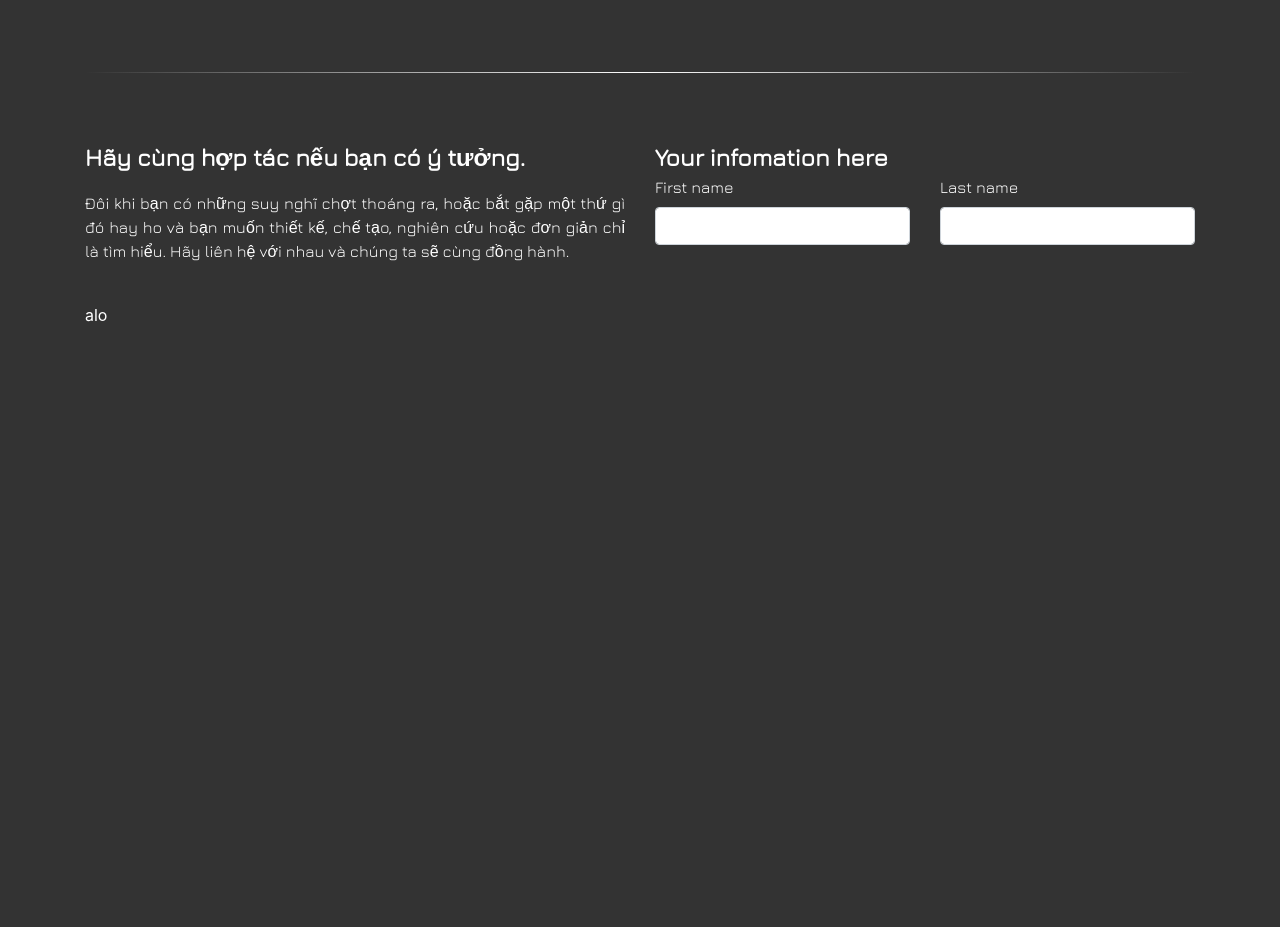
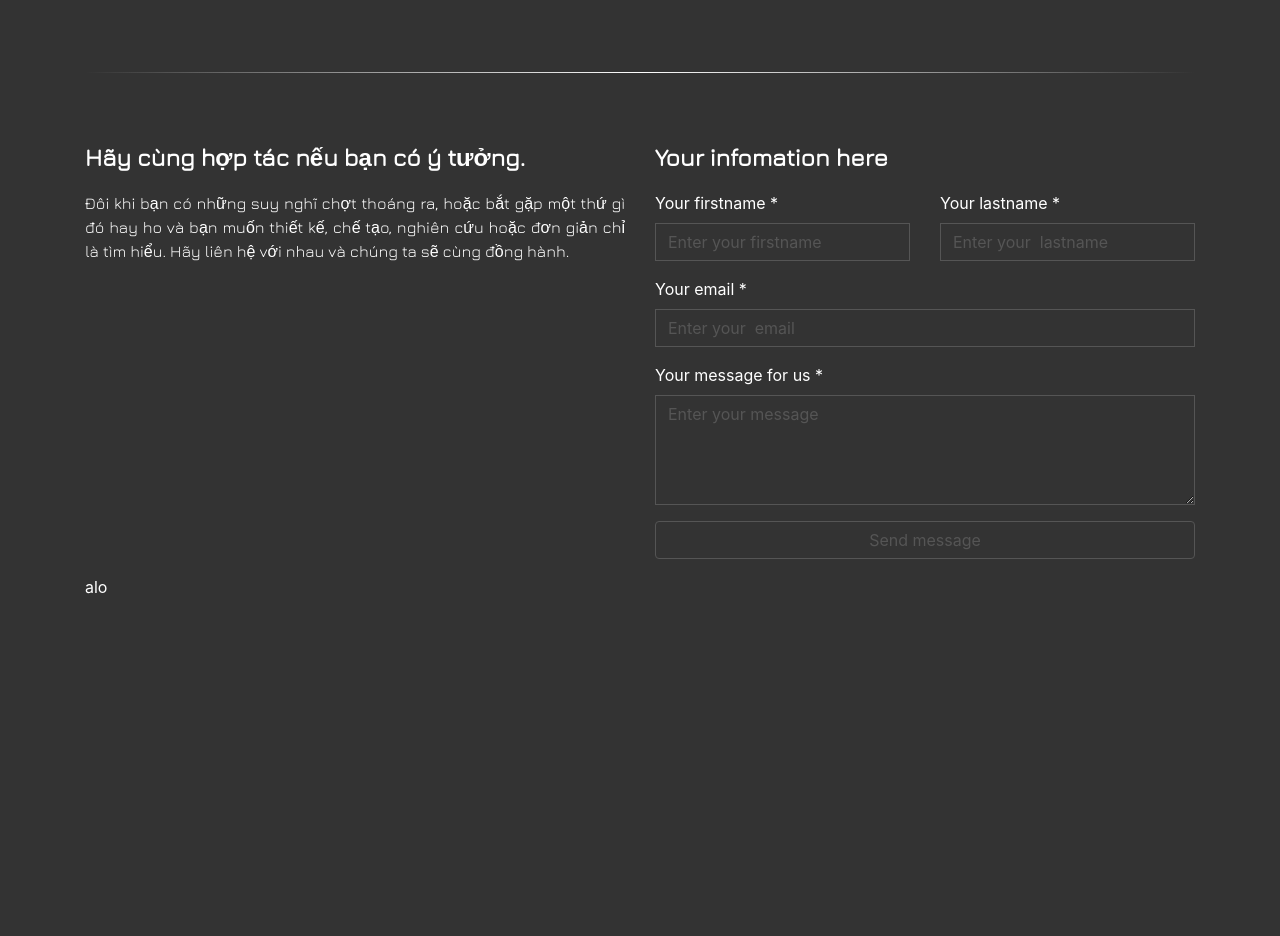
Before and after one commit to trinhphuocbinh1993/learnCss, a plain HTML site: page index.html in a window 1280 px wide. Shown: the part 6240-7176 px from the top of the page. Drawn offline with nearby package versions, Linux system fonts and the light colour scheme; some packages are replaced by stand-ins of ours; a script that the page names is missing; a web font is replaced by a local one.

Commit message:
changes styles input of contact part

```diff
--- a/assets/style2.css
+++ b/assets/style2.css
@@ -142,4 +142,26 @@ margin-bottom: 30px;
         filter: none;
         -webkit-filter: none;
       }
-    /* for */
+    /* for contact*/
+    .form-control {
+        padding: .375rem .75rem;
+        font-size: 1rem;
+        line-height: 1.5;
+        color: white;
+        background-color: #333;
+        border: 1px solid #555;
+        border-radius: 0rem;
+    }
+    .form-control::placeholder {
+
+        color: #555;
+
+    }
+    .btn-outline-secondary{
+        color: #555;
+        border-color: #555;
+    }
+    .btn-outline-secondary:hover{
+        border-color: white;
+        background-color: #555;
+    }
--- a/index.html
+++ b/index.html
@@ -518,35 +518,51 @@
                                         </p>
                                     </p>
                                 </div>
-
                                 <div class="col-md-6">
-                                    <div style="margin-top: 50px">
+                                    <p style="margin-top: 50px">
                                         <b class="sec2-text4" style="font-size: 1.5rem">
                                             Your infomation here
                                         </b>
                                         <br>
-                                                <div class="sec2-text4">
+                                        <p class="sec2-text4">
+
+                                                <form id="contact-form" method="post" action="#" class="contact-form">
+                                                  <div class="controls">
                                                     <div class="row">
-                                            <div class="col-md-6 mb-3">
-                                                <label for="firstName">First name</label>
-                                                <input type="text" class="form-control" id="firstName" placeholder="" value="" required="">
-                                                <div class="invalid-feedback">
-                                                    Valid first name is required.
+                                                      <div class="col-md-6">
+                                                        <div class="form-group">
+                                                          <label for="name">Your firstname *</label>
+                                                          <input type="text" name="name" placeholder="Enter your firstname" required="required" class="form-control">
                                                         </div>
                                                       </div>
-                                            <div class="col-md-6 mb-3">
-                                                <label for="lastName">Last name</label>
-                                                <input type="text" class="form-control" id="lastName" placeholder="" value="" required="">
-                                                <div class="invalid-feedback">
-                                                    Valid last name is required.
+                                                      <div class="col-md-6">
+                                                        <div class="form-group">
+                                                          <label for="surname">Your lastname *</label>
+                                                          <input type="text" name="surname" placeholder="Enter your  lastname" required="required" class="form-control">
                                                         </div>
                                                       </div>
                                                     </div>
+                                                    <div class="form-group">
+                                                      <label for="surname">Your email *</label>
+                                                      <input type="email" name="email" placeholder="Enter your  email" required="required" class="form-control">
+                                                    </div>
+                                                    <div class="form-group">
+                                                      <label for="surname">Your message for us *</label>
+                                                      <textarea rows="4" name="message" placeholder="Enter your message" required="required" class="form-control"></textarea>
+                                                    </div>
+                                                    <div class="text-center">
+                                                      <input type="submit" name="name" value="Send message" class="btn btn-outline-secondary btn-block">
+                                                    </div>
+                                                  </div>
+                                                </form>
+
+
+                                            </p>
+                                        </p>
+                                    </p>
                                 </div>
 
-                                    </div>
 
-                                </div>
                             </div>
                         </div>
                         <div class="col-lg-12" style="padding-bottom: 600px">alo</div>
```
Lines whose indentation alone changed are shown as unchanged.
